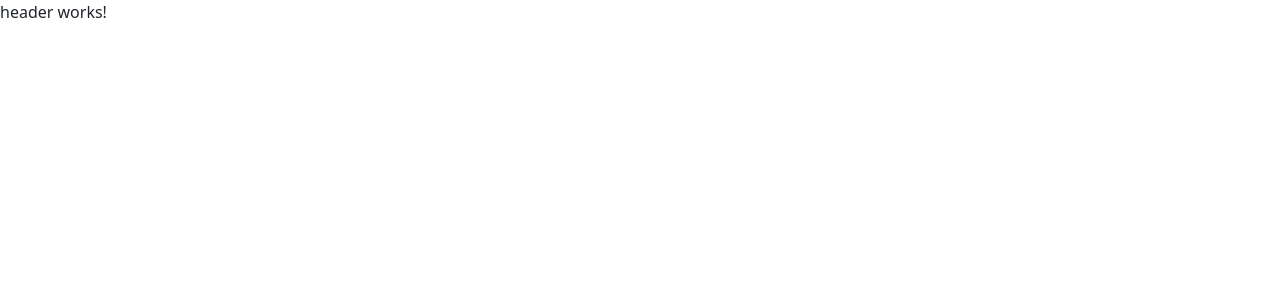
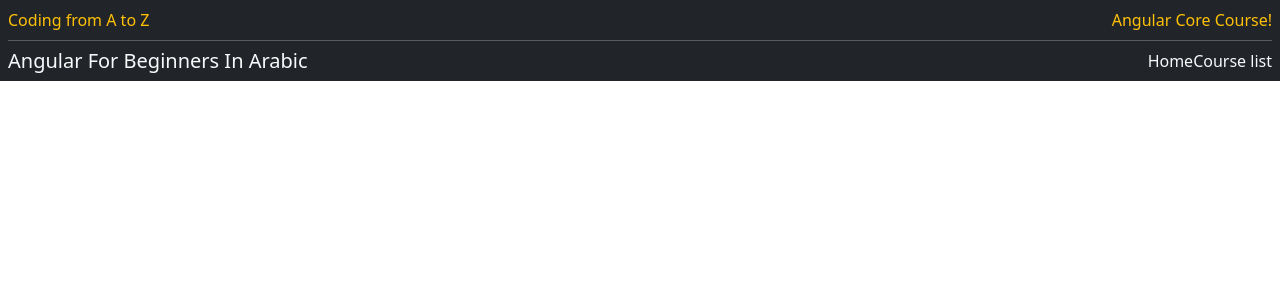
Before and after one commit to ammarnas/future_code, an Angular app: page / in a window 1280 px wide. Shown: the top 300 px of the page. Built offline with nearby package versions, Linux system fonts and the light colour scheme.

Commit message:
add header

```diff
--- a/src/app/header/header.component.html
+++ b/src/app/header/header.component.html
@@ -1 +1,24 @@
-<p>header works!</p>
+<div class="p-2 text-light d-flex flex-column channel-name bg-dark">
+  <div class="d-flex justify-content-between">
+    <div class="text-warning">Coding from A to Z</div>
+    <div class="text-warning">{{data.courseName}}</div>
+  </div>
+  <hr class="my-2">
+  <div class="d-flex justify-content-between align-items-center header" [class.sticky]="isNavbarSticky">
+    <h5 class="mb-0">{{data.lessonName}}</h5>
+    <nav>
+      <ul class="d-flex p-0 m-0">
+        <li class="d-flex">
+          <a class="nav-link d-flex p-0">
+            <span class="nav-link-inner">Home</span>
+          </a>
+        </li>
+        <li class="d-flex">
+          <a class="nav-link d-flex p-0">
+            <span class="nav-link-inner">Course list</span>
+          </a>
+        </li>
+      </ul>
+    </nav>
+  </div>
+</div>
--- a/src/app/header/header.component.ts
+++ b/src/app/header/header.component.ts
@@ -8,5 +8,9 @@ import { Component } from '@angular/core';
   styleUrl: './header.component.scss'
 })
 export class HeaderComponent {
-
+  data = {
+    courseName: 'Angular Core Course!',
+    lessonName: 'Angular For Beginners In Arabic',
+  };
+  isNavbarSticky = false;
 }
```
